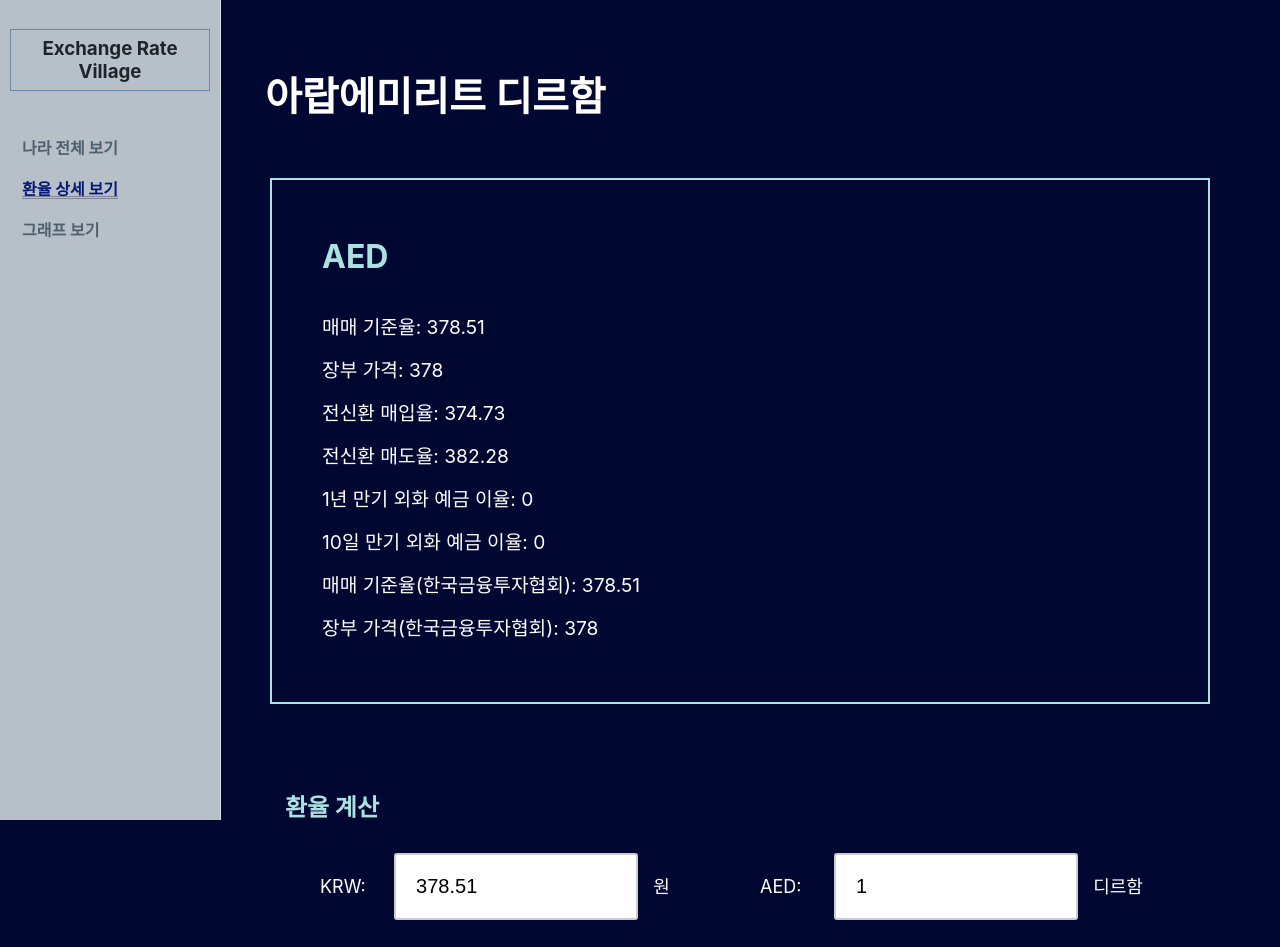
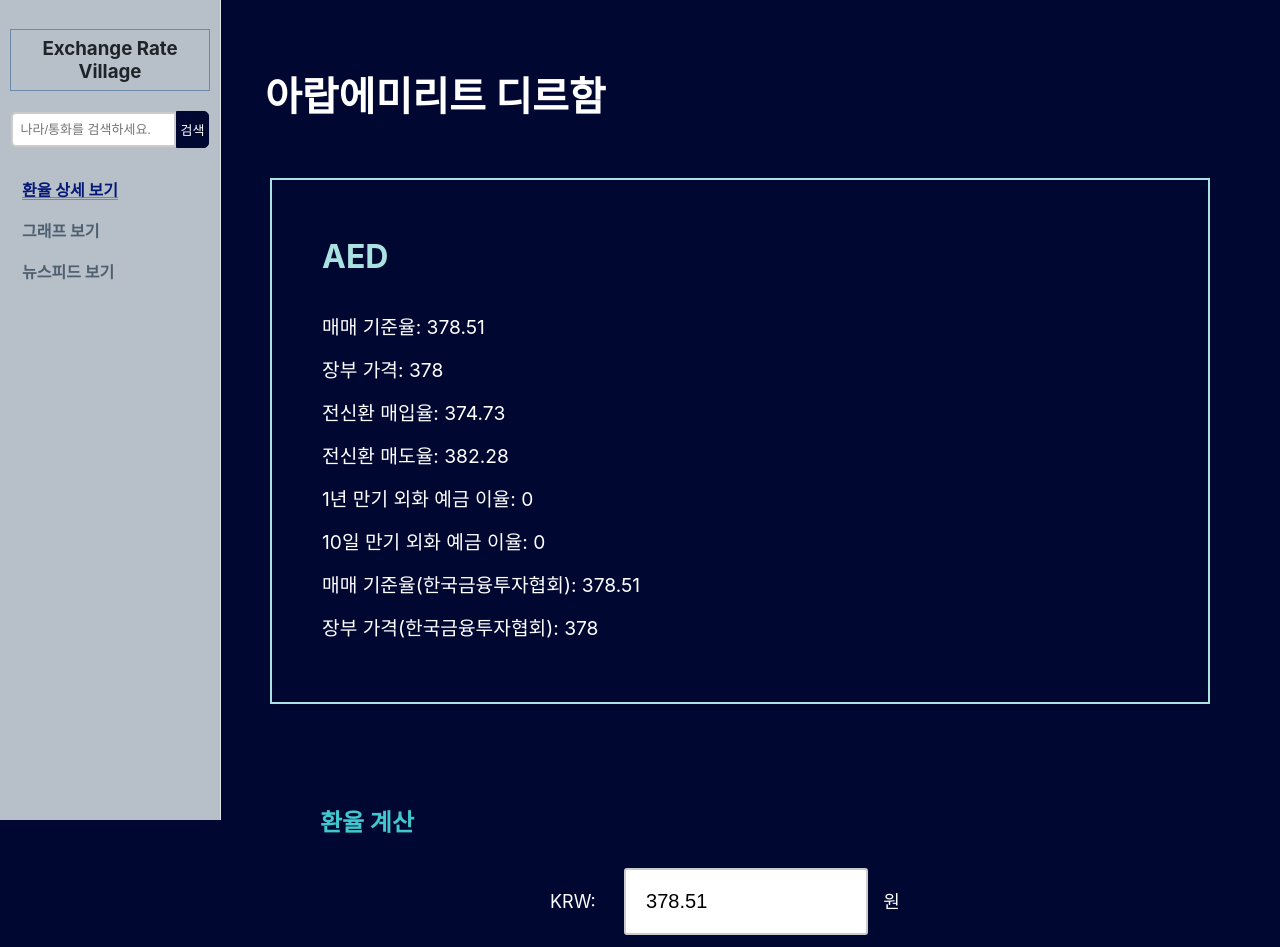
Before and after one commit to Yejin0070/final-project, a React (Create React App) app: page /country/AED in a window 1280 px wide. Shown: the top 947 px of the page. Built offline with nearby package versions, Linux system fonts and the light colour scheme.

Commit message:
refactor: 사이드바검색기능, css 수정

```diff
--- a/src/App.js
+++ b/src/App.js
@@ -3,6 +3,7 @@ import MainPage from "./page/mainPage";
 import CountryPage from "./page/countryPage";
 import GraphPage from "./page/graphPage";
 import Layout from "./component/Layout/layout";
+import NewsFeedPage from "./page/newsFeedPage";
 
 function App() {
   return (
@@ -25,6 +26,14 @@ function App() {
             </Layout>
           }
         />
+        <Route
+          path="/news/:cur_unit"
+          element={
+            <Layout>
+              <NewsFeedPage />
+            </Layout>
+          }
+        />
       </Routes>
     </Router>
   );
--- a/src/component/searchBar/index.jsx
+++ b/src/component/searchBar/index.jsx
@@ -1,13 +1,37 @@
 import React, { useState } from "react";
+import { useNavigate } from "react-router-dom";
 
-export default function SearchBar({ countries, setFilteredCountries }) {
+export default function SearchBar({
+  countries,
+  setFilteredCountries,
+  isFavoritesView,
+  className,
+}) {
   const [searchTerm, setSearchTerm] = useState("");
+  const favorites = JSON.parse(localStorage.getItem("favorites"));
+  const navigate = useNavigate();
 
   const handleSearchChange = (e) => {
     setSearchTerm(e.target.value);
   };
 
   const handleSearchClick = () => {
+    if (setFilteredCountries) {
+      if (isFavoritesView) {
+        setFilteredCountries(
+          countries
+            .filter((country) => favorites.includes(country.cur_unit))
+            .filter(
+              (country) =>
+                country.cur_nm
+                  .toLowerCase()
+                  .includes(searchTerm.toLowerCase()) ||
+                country.cur_unit
+                  .toLowerCase()
+                  .includes(searchTerm.toLowerCase())
+            )
+        );
+      } else {
         setFilteredCountries(
           countries.filter(
             (country) =>
@@ -15,14 +39,24 @@ export default function SearchBar({ countries, setFilteredCountries }) {
               country.cur_unit.toLowerCase().includes(searchTerm.toLowerCase())
           )
         );
+      }
+    }
+    navigate(`/?search=${searchTerm}&searchAfterScroll=true`);
+  };
+
+  const onSubmitSearch = (e) => {
+    if (e.key === "Enter") {
+      handleSearchClick();
+    }
   };
 
   return (
-    <div className="searchContainer">
+    <div className={`searchContainer ${className}`}>
       <input
-        placeholder="검색어를 입력하세요."
+        placeholder="나라/통화를 검색하세요."
         value={searchTerm}
         onChange={handleSearchChange}
+        onKeyDown={onSubmitSearch}
       />
       <button onClick={handleSearchClick}>검색</button>
     </div>
--- a/src/component/sideBar/index.jsx
+++ b/src/component/sideBar/index.jsx
@@ -1,24 +1,36 @@
 import "../../style/sideBar.css";
 import { Link, useLocation, useParams } from "react-router-dom";
+import SearchBar from "../searchBar";
+import useExchangeRate from "../../hook/useExchangeRate";
 
 export default function SideBar() {
   const { cur_unit } = useParams();
   const pathName = useLocation().pathname;
+  const countries = useExchangeRate();
 
   return (
     <div className="sideBar">
       <Link to={"/"} className="sideBarTitle">
         <h3>Exchange Rate Village</h3>
       </Link>
+      <SearchBar className="sideSearchBar" countries={countries} />
       <ul>
-        <li className={pathName === "/" ? "active" : ""}>
-          <Link to={"/"}>나라 전체 보기</Link>
-        </li>
-        <li className={pathName === `/country/${cur_unit}` ? "active" : ""}>
+        <li
+          className={
+            pathName === `/country/${cur_unit}` ? "active" : "inactive"
+          }
+        >
           <Link to={`/country/${cur_unit}`}>환율 상세 보기</Link>
         </li>
-        <li className={pathName === `/graph/${cur_unit}` ? "active" : ""}>
+        <li
+          className={pathName === `/graph/${cur_unit}` ? "active" : "inactive"}
+        >
           <Link to={`/graph/${cur_unit}`}>그래프 보기</Link>
+        </li>
+        <li
+          className={pathName === `/news/${cur_unit}` ? "active" : "inactive"}
+        >
+          <Link to={`/news/${cur_unit}`}>뉴스피드 보기</Link>
         </li>
       </ul>
     </div>
--- a/src/page/countryPage/index.jsx
+++ b/src/page/countryPage/index.jsx
@@ -107,7 +107,7 @@ export default function CountryPage() {
               className="before"
               value={krwValue}
               onChange={handleKrwChange}
-              type="number"
+              type="text"
             />
             <span> 원</span>
           </div>
@@ -117,7 +117,7 @@ export default function CountryPage() {
               className="after"
               value={foreignValue}
               onChange={handleForeignChange}
-              type="number"
+              type="text"
             />
             <span> {foreignCurrencyUnit}</span>
             <div className="addButtonContainer">
@@ -130,9 +130,7 @@ export default function CountryPage() {
               <button onClick={() => handleIncrement(-1)}>-1</button>
               <button onClick={() => handleIncrement(-5)}>-5</button>
               <button onClick={() => handleIncrement(-10)}>-10</button>
-              <button id="divBtn" onClick={() => handleMultiply(0.1)}>
-                %10
-              </button>
+              <button onClick={() => handleMultiply(0.1)}>/10</button>
             </div>
           </div>
         </div>
--- a/src/page/mainPage/index.jsx
+++ b/src/page/mainPage/index.jsx
@@ -15,12 +15,31 @@ export default function MainPage() {
   const controls = useAnimation();
   const headerRef = useRef(null);
   const bodyRef = useRef(document.body);
+  const mainContentRef = useRef(null); // mainContent를 가리키는 ref
+  const location = useLocation();
+
   useEffect(() => {
     setFilteredCountries(countries);
 
     const storedFavorites = JSON.parse(localStorage.getItem("favorites")) || [];
     setFavorites(storedFavorites);
-  }, [countries]);
+
+    const queryParams = new URLSearchParams(location.search);
+    const searchQuery = queryParams.get("search");
+
+    if (searchQuery) {
+      setFilteredCountries(
+        countries.filter(
+          (country) =>
+            country.cur_nm.toLowerCase().includes(searchQuery.toLowerCase()) ||
+            country.cur_unit.toLowerCase().includes(searchQuery.toLowerCase())
+        )
+      );
+      if (queryParams.get("searchAfterScroll")) {
+        mainContentRef.current.scrollIntoView({ behavior: "smooth" });
+      }
+    }
+  }, [countries, location.search]);
 
   const toggleFavorite = (cur_unit) => {
     setFavorites((prevFavorites) => {
@@ -75,7 +94,7 @@ export default function MainPage() {
         Exchange Rate Village
       </div>
       <motion.div
-        className="main"
+        className="mainSearchBar"
         initial={{ opacity: 0, y: 50 }}
         animate={controls}
         transition={{ duration: 0.5, ease: "easeOut" }}
@@ -83,8 +102,9 @@ export default function MainPage() {
         <SearchBar
           countries={countries}
           setFilteredCountries={setFilteredCountries}
+          isFavoritesView={isFavoritesView}
         />
-        <div className="mainContent">
+        <div className="mainContent" ref={mainContentRef}>
           <div className="favoritesContainer">
             <button
               onClick={showAll}
--- /dev/null
+++ b/src/page/newsFeedPage/index.jsx
@@ -0,0 +1,16 @@
+import "../../style/common.css";
+import "../../style/newsFeedPage.css";
+import { useParams } from "react-router-dom";
+import SideBar from "../../component/sideBar";
+import useExchangeRate from "../../hook/useExchangeRate";
+export default function NewsFeedPage() {
+  const { cur_unit } = useParams();
+  const countries = useExchangeRate();
+  const country = countries.find((country) => country.cur_unit === cur_unit);
+  return (
+    <div className="graphPage">
+      <SideBar curUnit={cur_unit} />
+      <h1>{country.cur_nm}</h1>
+    </div>
+  );
+}
--- a/src/style/countryPage.css
+++ b/src/style/countryPage.css
@@ -37,11 +37,13 @@
 
 .calculator {
   margin: 50px;
-  padding: 15px;
+  padding: 30px 30px 30px 50px;
+  /* border: 1px solid white; */
 }
 
 .calculator h2 {
-  color: rgb(170, 226, 226);
+  color: rgb(65, 199, 206);
+  font-weight: bold;
 }
 
 .calculatorContainer {
@@ -98,7 +100,7 @@
 
 .addButtonContainer button:hover,
 .subButtonContainer button:hover {
-  background-color: rgba(53, 57, 82, 0.5);
+  background-color: rgba(78, 82, 106, 0.7);
 }
 
 .addButtonContainer button:active,
@@ -106,7 +108,3 @@
   background-color: rgba(146, 152, 186, 0.5);
   border-bottom: 3px solid #7b8de4;
 }
-
-#divBtn {
-  width: 45px;
-}
--- a/src/style/mainPage.css
+++ b/src/style/mainPage.css
@@ -33,7 +33,7 @@ body.light {
   pointer-events: none;
 }
 
-.main {
+.mainSearchBar {
   background-color: transparent;
   opacity: 0;
   transform: translateY(50px);
@@ -45,7 +45,7 @@ body.light {
 }
 
 @media (max-width: 560px) {
-  .main {
+  .maimainSearchBarn {
     white-space: nowrap;
     overflow: hidden;
   }
@@ -60,7 +60,7 @@ body.light {
   padding: 20px 0;
 }
 
-input {
+.searchContainer input {
   width: 400px;
   padding: 10px;
   border: 2px solid #ccc;
@@ -70,7 +70,7 @@ input {
   transition: border-color 0.3s;
 }
 
-input:focus {
+.searchContainer input:focus {
   border-color: rgb(0, 8, 50);
 }
 
--- a/src/style/sideBar.css
+++ b/src/style/sideBar.css
@@ -38,6 +38,46 @@
 }
 
 .sideBar li.active a {
+  font-weight: bold;
   color: rgb(6, 25, 118);
   text-decoration: rgb(128, 132, 153) double underline;
 }
+
+.sideBar li.inactive a:hover {
+  color: rgb(6, 25, 118);
+}
+
+.sideSearchBar {
+  display: flex;
+  padding: 0;
+}
+
+.sideSearchBar input {
+  width: 145px;
+  padding: 8px;
+  border: 2px solid #ccc;
+  border-radius: 5px 0 0 5px;
+  font-size: 13px;
+  outline: none;
+  transition: border-color 0.3s;
+}
+
+.sideSearchBar input:focus {
+  border-color: rgb(0, 8, 50);
+}
+
+.sideSearchBar button {
+  padding: 8px 4px;
+  border: 1px solid rgb(0, 8, 50);
+  border-radius: 0 5px 5px 0;
+  background-color: rgb(0, 8, 50);
+  color: white;
+  font-size: 13px;
+  cursor: pointer;
+  transition: background-color 0.3s, border-color 0.3s;
+}
+
+.sideSearchBar button:hover {
+  background-color: rgb(35, 45, 91);
+  border-color: rgb(35, 45, 91);
+}
```
Also changed, not shown: src/style/newsFeedPage.css (added), 1 other file (tests, documents, lock files or other folders). Lines whose indentation alone changed are shown as unchanged.
